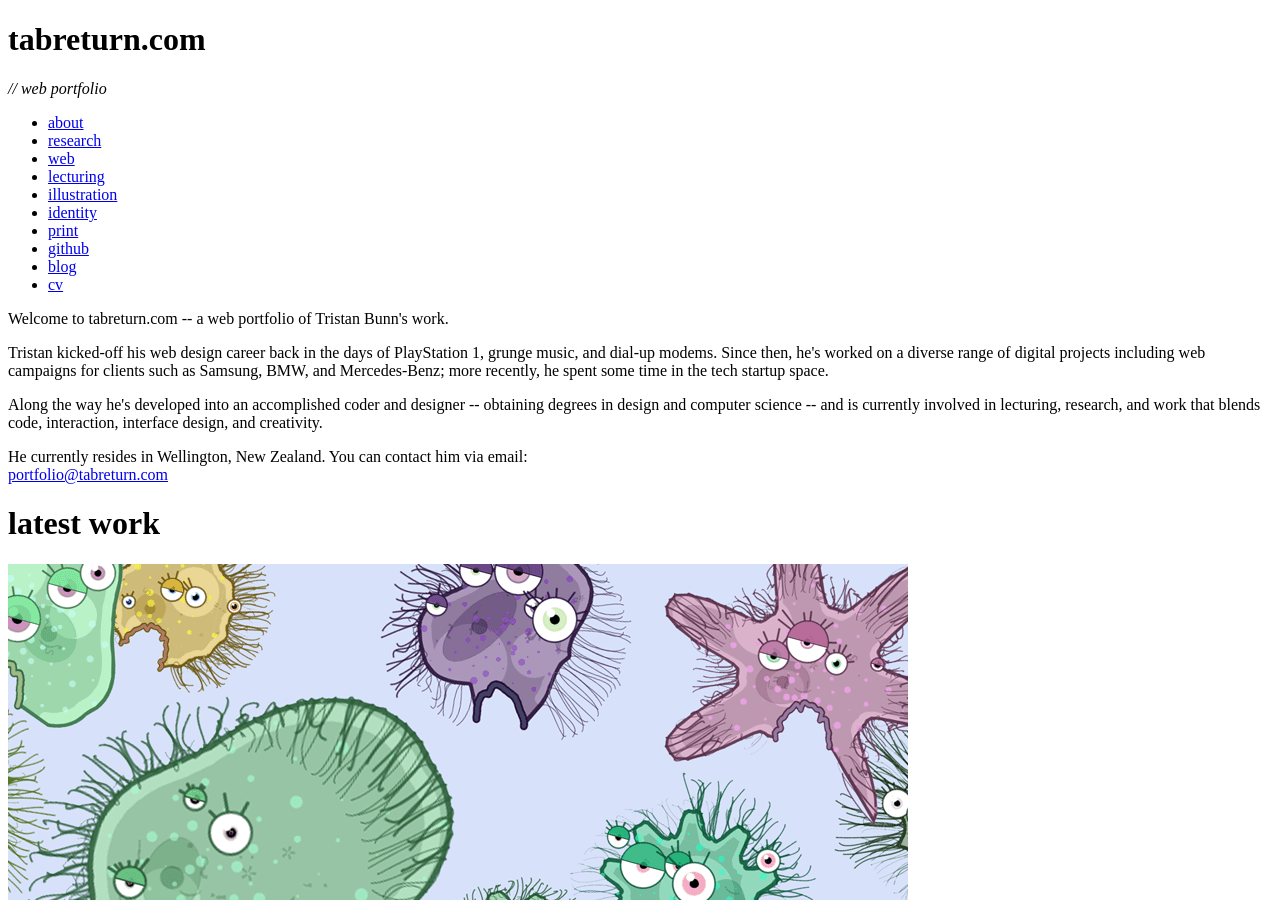
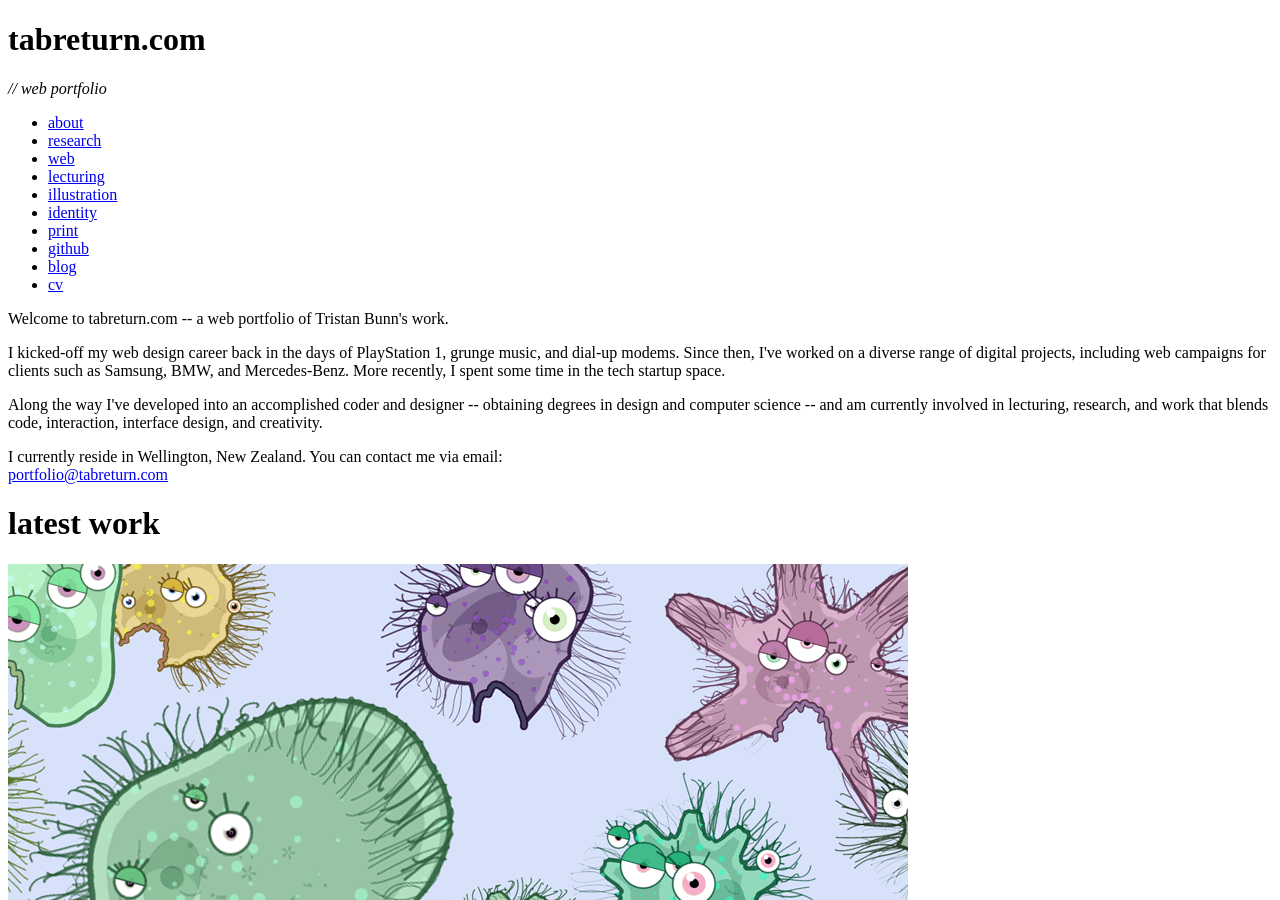
Before and after one commit to tabreturn/tabreturn.portfolio, a Jekyll site: the page built from about.html, in a window 1280 px wide and 900 px high. Built offline with Jekyll 4.4.1, drawn with Linux system fonts in a browser that asks for light colours; nearby versions of some CDN libraries; library files that are not in the unit come from our copies; comment, search, counter and statistics services are not loaded.

Commit message:
- first-personify copy

```diff
--- a/about.html
+++ b/about.html
@@ -7,21 +7,21 @@ title:  latest
   Welcome to tabreturn.com -- a web portfolio of Tristan Bunn's work.
   </p>
   <p>
-  Tristan kicked-off his web design career back in the days of PlayStation 1,
-  grunge music, and dial-up modems. Since then, he's worked on a diverse range
-  of digital projects including web campaigns for clients such as Samsung, BMW,
-  and Mercedes-Benz; more recently, he spent some time in the tech startup
+  I kicked-off my web design career back in the days of PlayStation 1, grunge
+  music, and dial-up modems. Since then, I've worked on a diverse range of
+  digital projects, including web campaigns for clients such as Samsung, BMW,
+  and Mercedes-Benz. More recently, I spent some time in the tech startup
   space.
   </p>
   <p>
-  Along the way he's developed into an accomplished coder and designer --
-  obtaining degrees in design and computer science -- and is currently involved
+  Along the way I've developed into an accomplished coder and designer --
+  obtaining degrees in design and computer science -- and am currently involved
   in lecturing, research, and work that blends code, interaction, interface
   design, and creativity.
   </p>
   <p>
-  He currently resides in Wellington, New Zealand. You can contact him via
-  email:<br />
+  I currently reside in Wellington, New Zealand. You can contact me via email:
+  <br />
   <a id="em"></a>
   <script>
     var p = ['portfolio', 'tabreturn', 'com', '&#46;', '&#64;'];
```
